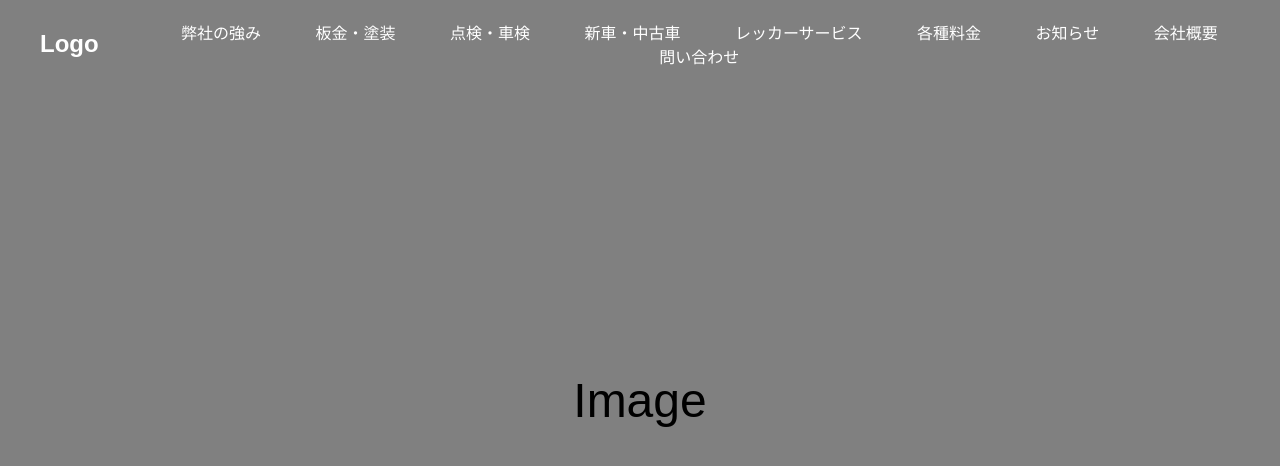
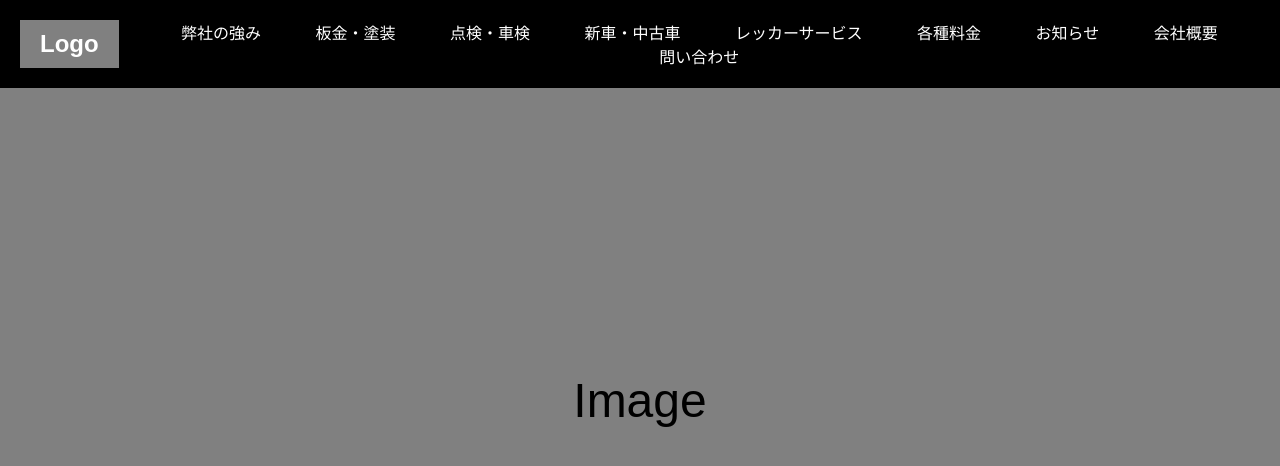
Before and after one commit to Laile005/my-car-center, a plain HTML site: page index.html in a window 1280 px wide. Drawn offline with Linux system fonts and the light colour scheme.

Commit message:
Update styles.css

```diff
--- a/styles.css
+++ b/styles.css
@@ -20,6 +20,11 @@ header {
     align-items: center;
     padding: 20px;
     z-index: 10;
+    transition: background-color 0.3s;
+}
+
+header:hover {
+    background-color: black;
 }
 
 .logo {
@@ -51,10 +56,6 @@ nav ul li a {
     transition: background-color 0.3s;
 }
 
-nav ul li a:hover {
-    background-color: black;
-}
-
 .hero {
     position: relative;
     width: 100%;
```
